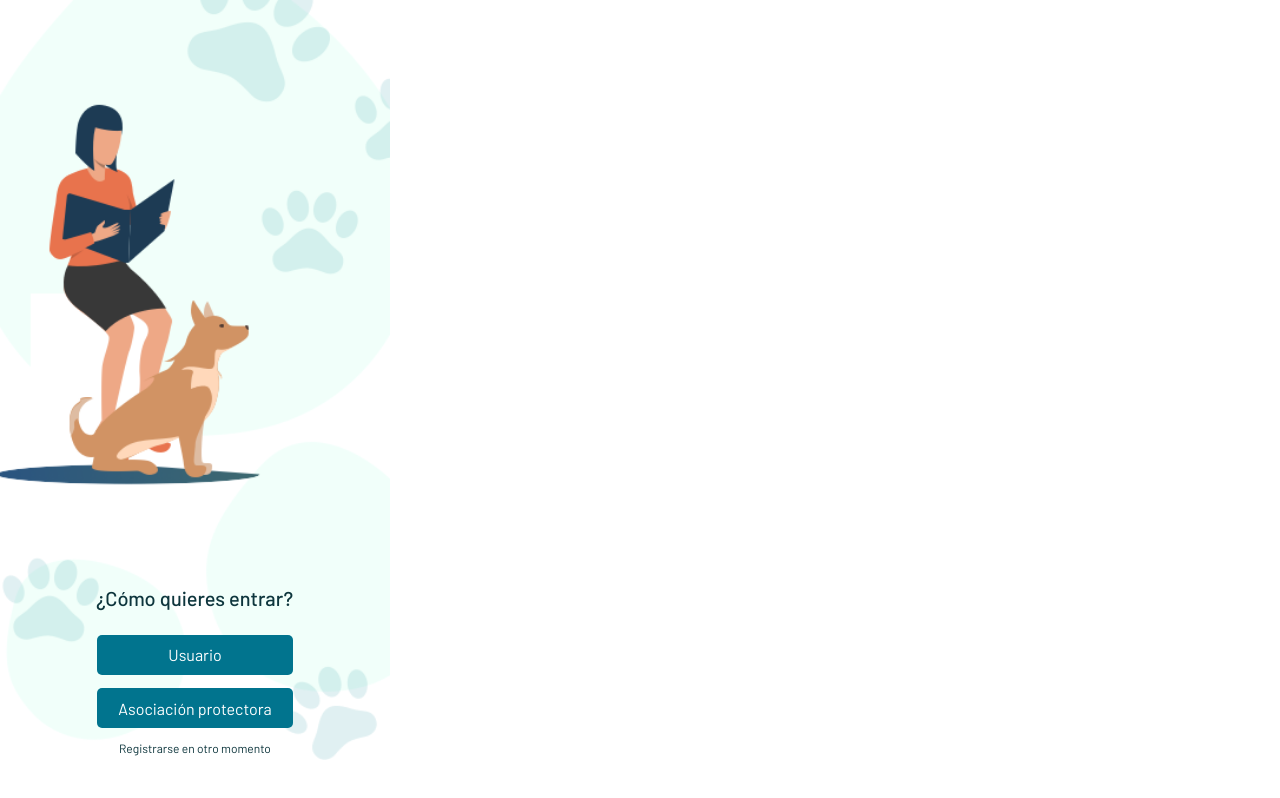
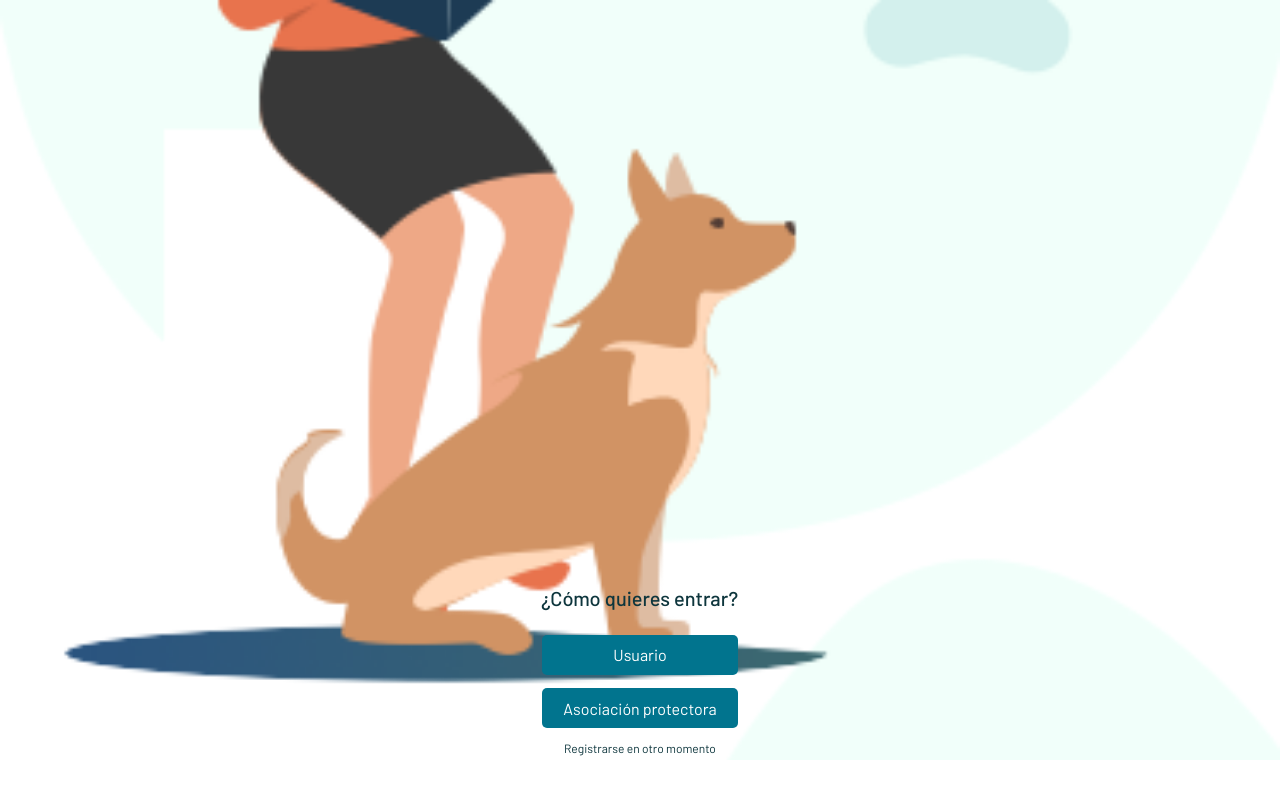
Before and after one commit to davidsotelo26/protectora-front, a React (Create React App) app: page /logincover in a window 1280 px wide. Shown: the top 798 px of the page. Built offline with nearby package versions, Linux system fonts and the light colour scheme.

Commit message:
Arreglo movimientos de las pantallas

```diff
--- a/src/App.scss
+++ b/src/App.scss
@@ -9,7 +9,8 @@
 
 html, body, #root, .App {
   width: 94vw;
-  height: auto;
+  height: 100vw;
+  // margin-left: 5px;
 }
 
 ::-webkit-scrollbar {
--- a/src/Pages/Login/LoginCover.scss
+++ b/src/Pages/Login/LoginCover.scss
@@ -1,5 +1,5 @@
 .loginCoverContainer {
-  width: 390px;
+  width: 100vw;
   height: 95vh;
   display: flex;
   flex-direction: column;
--- a/src/Pages/Login/LoginRegister.scss
+++ b/src/Pages/Login/LoginRegister.scss
@@ -1,5 +1,5 @@
 .loginPage {
-  width: 390px;
+  width: 100vw;
   height: 100vh;
   display: flex;
   flex-direction: column;
@@ -8,7 +8,7 @@
 
   .loginForm {
     background-color: white;
-    width: 375px;
+    width: 94vw;
     height: auto;
     display: flex;
     flex-direction: column;
--- a/src/Pages/Onboarding/Onboarding.scss
+++ b/src/Pages/Onboarding/Onboarding.scss
@@ -1,5 +1,5 @@
 .containerOnboarding {
-  width: 94vw;
+  width: 100vw;
   height: 96vh;
   display: flex;
   flex-direction: column;
--- a/src/Pages/Onboarding/Splash/Splash.scss
+++ b/src/Pages/Onboarding/Splash/Splash.scss
@@ -1,5 +1,5 @@
 .SplashContainer {
-  width: 390px;
+  width: 100vw;
   height: 100vh;
   display: flex;
   align-items: center;
```
